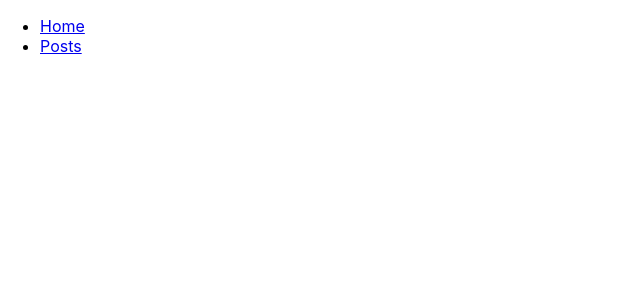
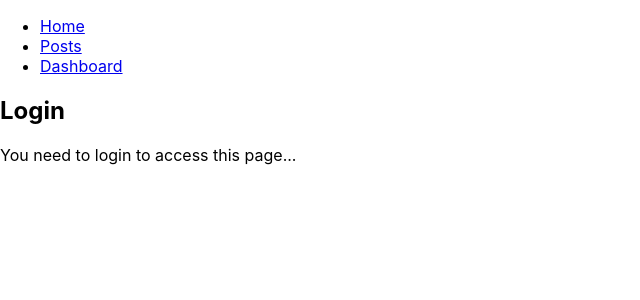
Before and after one commit to emonShimoul/react-playground, a React (Create React App) app in the folder think-in-a-react-way/myreact/: page /login in a window 1280 px wide. Before the commit this address had no page. Shown: the top 300 px of the page, without its empty margins (0-640 px from the left). Built offline with nearby package versions, Linux system fonts and the light colour scheme.

Commit message:
react-router-private-route

```diff
--- a/think-in-a-react-way/myreact/src/App.js
+++ b/think-in-a-react-way/myreact/src/App.js
@@ -1,8 +1,12 @@
 import { Navigate, Route, Routes } from "react-router-dom";
+import Dashboard from "./components/Dashboard";
 import Header from "./components/Header";
 import Hello from "./components/Hello";
+import Login from "./components/Login";
 import Post from "./components/Post";
 import Posts from "./components/Posts";
+import PrivateOutlet from "./components/PrivateOutlet";
+// import PrivateRoute from "./components/PrivateRoute";
 
 function App() {
   return (
@@ -14,7 +18,22 @@ function App() {
             <Route path="world" element={<p>This is world!</p>} />
         </Route>
         <Route path="/posts/*" element={<Posts />} />
-        <Route path="/posts/:postId" element={<Post />} />
+
+        <Route path="/login" element={<Login />} />
+
+        {/* private route */}
+        {/* <Route path="/dashboard" element={<PrivateRoute>
+          <Dashboard />
+        </PrivateRoute>} />
+        <Route path="/posts/:postId" element={<PrivateRoute>
+          <Post />
+        </PrivateRoute>} /> */}
+
+        {/* another and more effective way of using private route */}
+        <Route path="/*" element={<PrivateOutlet/>}>
+          <Route path="dashboard" element={<Dashboard title="Dashboard" />} />
+          <Route path="posts/:postId" element={<Post />} />
+        </Route>
       </Routes>
     </div>
   );
--- /dev/null
+++ b/think-in-a-react-way/myreact/src/components/Dashboard.js
@@ -0,0 +1,12 @@
+import React from 'react';
+
+const Dashboard = ({title}) => {
+    return (
+        <div>
+            <h2>{title}</h2>
+            <p>This is the dashboard</p>
+        </div>
+    );
+};
+
+export default Dashboard;
--- a/think-in-a-react-way/myreact/src/components/Header.js
+++ b/think-in-a-react-way/myreact/src/components/Header.js
@@ -15,6 +15,11 @@ export default function Header() {
             Posts
           </NavLink>
         </li>
+        <li>
+          <NavLink to="/dashboard" className={(navInfo) => (navInfo.isActive ? classes.active : "")}>
+            Dashboard
+          </NavLink>
+        </li>
       </ul>
     </div>
   );
--- /dev/null
+++ b/think-in-a-react-way/myreact/src/components/Login.js
@@ -0,0 +1,12 @@
+import React from 'react';
+
+const Login = () => {
+    return (
+        <div>
+            <h2>Login</h2>
+            <p>You need to login to access this page...</p>
+        </div>
+    );
+};
+
+export default Login;
--- /dev/null
+++ b/think-in-a-react-way/myreact/src/components/PrivateOutlet.js
@@ -0,0 +1,11 @@
+import React from 'react';
+import { Navigate, Outlet } from 'react-router-dom';
+import useAuth from '../hooks/useAuth';
+
+const PrivateOutlet = () => {
+    const auth = useAuth();
+
+    return auth ? <Outlet /> : <Navigate to="login" />;
+};
+
+export default PrivateOutlet;
--- /dev/null
+++ b/think-in-a-react-way/myreact/src/components/PrivateRoute.js
@@ -0,0 +1,11 @@
+import React from 'react';
+import { Navigate } from 'react-router-dom';
+import useAuth from '../hooks/useAuth';
+
+const PrivateRoute = ({children}) => {
+    const auth = useAuth();
+
+    return auth ? children : <Navigate to="/login" />;
+};
+
+export default PrivateRoute;
--- /dev/null
+++ b/think-in-a-react-way/myreact/src/hooks/useAuth.js
@@ -0,0 +1,5 @@
+export default function useAuth(){
+    const auth = false;
+
+    return auth;
+}
```
